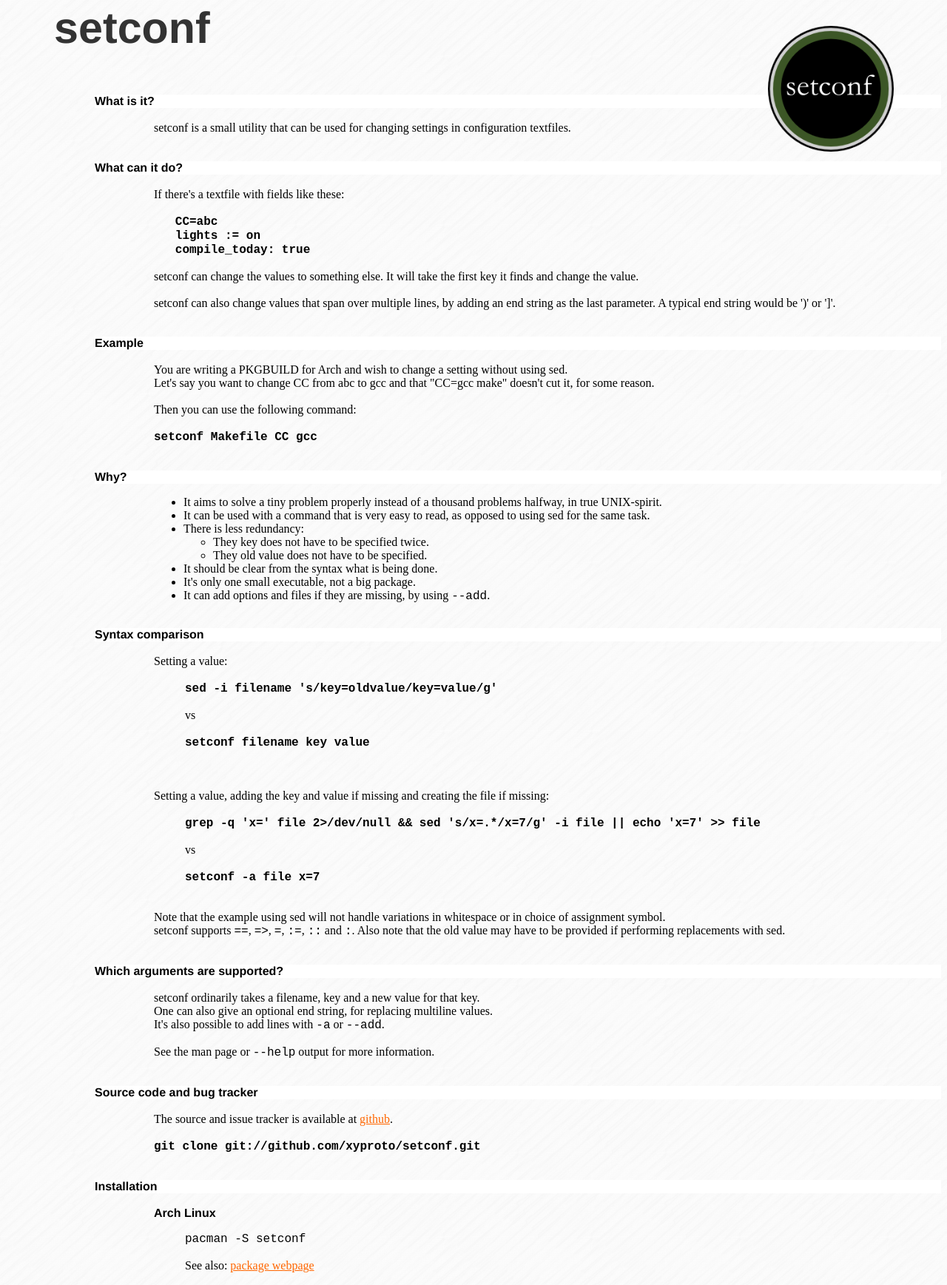
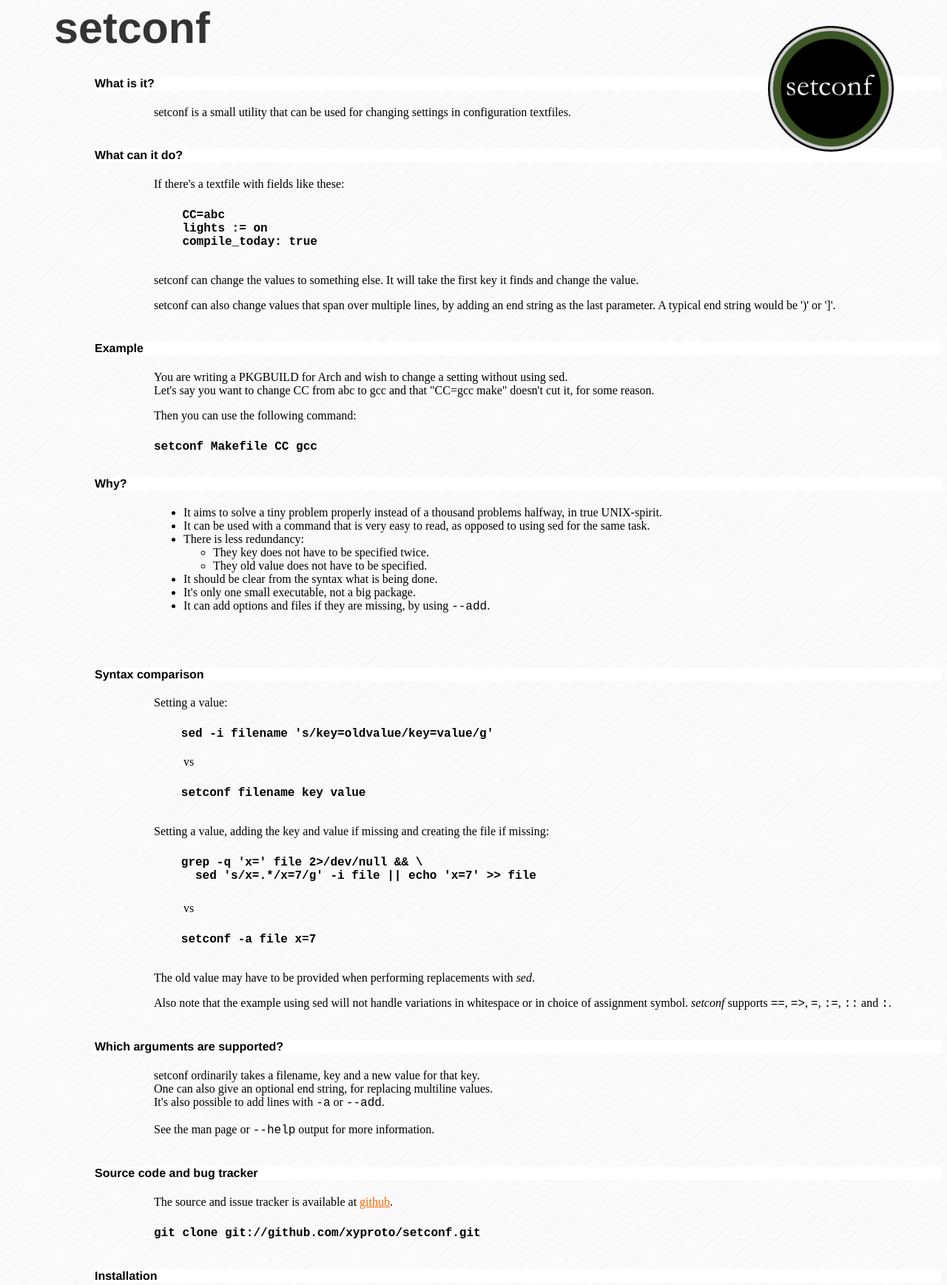
Before and after one commit to xyproto/setconf, a plain HTML site: page web/index.html in a window 1280 px wide. Shown: the part 38-1775 px from the top of the page at 74% size. Drawn offline with Linux system fonts and the light colour scheme.

Commit message:
Minor changes to the webpage

```diff
--- a/web/index.html
+++ b/web/index.html
@@ -11,11 +11,11 @@
     .monospace {
       font-family: Courier New, Courier, monospace;
     }
-    .sans-serif-bold {
+    .sans-serif-bold,#headline,.bar {
       font-family: Helvetica, Arial, sans-serif;
       font-weight: bold;
     }
-    .monospace-bold {
+    .monospace-bold,pre {
       font-family: Courier New, Courier, monospace;
       font-weight: bold;
     }
@@ -51,61 +51,60 @@
       margin-top: 0.7em;
       margin-bottom: 0.4em;
     }
+    .bar {
+      margin-left: 120px;
+      background-color: white;
+      margin-top: 2em;
+      margin-bottom: 1.3em;
+    }
+    .text {
+      margin-left: 200px;
+      margin-top: 1em;
+      margin-bottom: 2.5em;
+    }
+    pre {
+      margin-top: 1.5em;
+      margin-bottom: 0.5em;
+    }
   </style>
 </head>
 <body>
-  <img src="setconflogo.png" id="logo" alt="setconf logo" />
-  <div class=sans-serif-bold id=headline>setconf</div>
-  <div class=sans-serif-bold style="margin-left: 120px; background-color: white; margin-top: 3.5em;">
-    What is it?
+  <div><img src="setconflogo.png" id="logo" alt="setconf logo"/></div>
+  <div id="headline">setconf</div>
+  <div class="bar">What is it?</div>
+  <div class="text">
+    setconf is a small utility that can be used for changing settings in configuration textfiles.
+  </div>
+  <div class="bar">What can it do?</div>
+  <div class="text">
+    If there's a textfile with fields like these:
+    <pre>
+    CC=abc
+    lights := on
+    compile_today: true
+    </pre>
+    <p>
+      setconf can change the values to something else. It will take the first key it finds and change the value.
+    </p>
+    <p>
+      setconf can also change values that span over multiple lines, by adding an end string as the last parameter. A typical end string would be ')' or ']'.
+    </p>
+  </div>
+  <div class="bar">
+    Example
   </div>
   <div style="margin-left: 200px;">
-    <br/>
-    setconf is a small utility that can be used for changing settings in configuration textfiles.
-    <br/>
-    <br/>
-    <br/>
+    <p>
+      You are writing a PKGBUILD for Arch and wish to change a setting without using sed.</br>
+      Let's say you want to change CC from abc to gcc and that "CC=gcc make" doesn't cut it, for some reason.
+    </p>
+    <p>
+      Then you can use the following command:
+      <pre class="oneliner">setconf Makefile CC gcc</pre>
+    </p>
   </div>
-  <div style="margin-left: 120px; background-color: white;">
-    <span class=sans-serif-bold>
-      What can it do?
-    </span>
-  </div>
-  <div style="margin-left: 200px;"><br/>
-    If there's a textfile with fields like these:
-    <br/>
-    <br/>
-    <span class=monospace-bold>&nbsp;&nbsp;&nbsp;CC=abc</span><br class=monospace-bold />
-    <span class=monospace-bold>&nbsp;&nbsp;&nbsp;lights := on</span><br class=monospace-bold />
-    <span class=monospace-bold>&nbsp;&nbsp;&nbsp;compile_today: true</span><br/>
-    <br/>
-    setconf can change the values to something else. It will take the first
-    key it finds and change the value.<br/>
-    <br/>
-    setconf can also change values that span over multiple lines, by adding an end string as the last parameter. A typical end string would be ')' or ']'.
-    <br/>
-    <br/>
-    <br/>
-  </div>
-  <div style="margin-left: 120px; background-color: white;">
-    <span class=sans-serif-bold>Example</span>
-    <span class=sans-serif-bold></span>
-  </div>
-  <div style="margin-left: 200px;"><br/>
-    You are writing a PKGBUILD
-    for Arch and wish to change a setting without using sed.<br/>
-    Let's say you want to change CC from abc to gcc and that "CC=gcc make"
-    doesn't cut it, for some reason.<br/>
-    <br/>
-    Then you can use the following command:<br/><br/>
-    <span class=monospace-bold>
-      setconf Makefile CC gcc</span><br class=monospace-bold />
-    <br/>
-    <br/>
-  </div>
-  <div style="margin-left: 120px; background-color: white;"><span class=sans-serif-bold>Why?</span>
-  </div>
-  <div style="margin-left: 200px;">
+  <div class="bar">Why?</div>
+  <div class="text">
     <ul>
       <li>It aims to solve a tiny problem properly instead of a
         thousand problems halfway, in true UNIX-spirit.</li>
@@ -117,116 +116,93 @@
       </ul>
       <li>It should be clear from the syntax what is being done.</li>
       <li>It's only one small executable, not a big package.</li>
-      <li>It can add options and files if they are missing, by using <span class=monospace>--add</span>.</li>
+      <li>It can add options and files if they are missing, by using <span class="monospace">--add</span>.</li>
     </ul>
     <br/>
   </div>
-  <div style="margin-left: 120px; background-color: white;"><span class=sans-serif-bold>Syntax comparison</span>
+  <div class="bar">Syntax comparison</div>
+  <div class="text">
+    <p>
+      Setting a value:
+      <pre style="margin-left: -2.5em; margin-bottom: -1em;">
+        sed -i filename 's/key=oldvalue/key=value/g'</br>
+      </pre>
+      <span style="margin-left: 2.5em;">vs</span>
+      <pre style="margin-left: -2.5em;">
+        setconf filename key value
+      </pre>
+    </p>
+    <p>
+      Setting a value, adding the key and value if missing and creating the file if missing:
+      <pre style="margin-left: -2.5em;">
+        grep -q 'x=' file 2&gt;/dev/null &amp;&amp; \
+          sed 's/x=.*/x=7/g' -i file || echo 'x=7' &gt;&gt; file
+      </pre>
+      <span style="margin-left: 2.5em;">vs</span>
+      <pre style="margin-left: -2.5em;">
+        setconf -a file x=7
+      </pre>
+    </p>
+    <p>
+      The old value may have to be provided when performing replacements with <i>sed</i>.
+    </p>
+    <p>
+      Also note that the example using sed will not handle variations in whitespace or in choice of assignment symbol.
+      <i>setconf</i> supports
+      <span class="monospace">==</span>,
+      <span class="monospace">=&gt;</span>,
+      <span class="monospace">=</span>,
+      <span class="monospace">:=</span>,
+      <span class="monospace">::</span>
+      and <span class="monospace">:</span>.
+    </p>
   </div>
-  <div style="margin-left: 200px;">
-    <br/>
-    Setting a value:<br/><br/>
-    <div style="margin-left: 42px;">
-      <span class=monospace-bold>
-        sed -i filename 's/key=oldvalue/key=value/g'</br>
-      </span>
-      <br/>
-      vs</br>
-      <br/>
-      <span class=monospace-bold>
-        setconf filename key value</br>
-      </span>
-      <br/>
-    </div>
-  </div>
-  <br/>
-  <div style="margin-left: 200px;">
-    <br/>
-    Setting a value, adding the key and value if missing and creating the file if missing:<br/><br/>
-    <div style="margin-left: 42px;">
-      <span class=monospace-bold>
-        grep -q 'x=' file 2&gt;/dev/null &amp;&amp; sed 's/x=.*/x=7/g' -i file || echo 'x=7' &gt;&gt; file</br>
-      </span>
-      <br/>
-      vs</br>
-      <br/>
-      <span class=monospace-bold>
-        setconf -a file x=7</br>
-      </span>
-    </div>
-    <br/>
-    <br/>
-    Note that the example using sed will not handle variations in whitespace or in choice of assignment symbol.<br/>
-    setconf supports
-    <span class=monospace>==</span>,
-    <span class=monospace>=&gt;</span>,
-    <span class=monospace>=</span>,
-    <span class=monospace>:=</span>,
-    <span class=monospace>::</span>
-    and <span class=monospace>:</span>. Also note that the old value may have to be provided if performing replacements with sed.</br>
-    <br/>
-    <br/>
-  </div>
-  <div style="margin-left: 120px; background-color: white;"><span class=sans-serif-bold>Which arguments are supported?</span>
-  </div>
-  <div style="margin-left: 200px;">
-    <br/>
+  <div class="bar">Which arguments are supported?</div>
+  <div class="text">
     setconf ordinarily takes a filename, key and a new value for that key.<br/>
     One can also give an optional end string, for replacing multiline values.<br/>
-    It's also possible to add lines with <span class=monospace>-a</span> or <span class=monospace>--add</span>.<br/>
+    It's also possible to add lines with <span class="monospace">-a</span> or <span class="monospace">--add</span>.<br/>
     <br/>
-    See the man page or <span class=monospace>--help</span> output for more information.
-    <br/>
-    <br/>
-    <br/>
+    See the man page or <span class="monospace">--help</span> output for more information.
   </div>
 
-  <div style="margin-left: 120px; background-color: white;"><span class=sans-serif-bold>Source code and bug tracker</span>
-  </div>
-  <div style="margin-left: 200px;">
-    <br/>
+  <div class="bar">Source code and bug tracker</div>
+  <div class="text">
     The source and issue tracker is available at <a href="https://github.com/xyproto/setconf">github</a>.<br/>
-    <br/>
-    <span class=monospace-bold>
-      git clone git://github.com/xyproto/setconf.git</span><br class=monospace-bold />
-    <br/>
-    <br/>
+    <pre>git clone git://github.com/xyproto/setconf.git</pre>
   </div>
 
-  <div style="margin-left: 120px; background-color: white;"><span class=sans-serif-bold>Installation</span>
-  </div>
-  <div style="margin-left: 200px;">
-    <br/>
-
-    <div class=sans-serif-bold>Arch Linux</div>
+  <div class="bar">Installation</div>
+  <div class="text">
+    <div class="sans-serif-bold">Arch Linux</div>
     <p style="margin-left: 42px;">
-    <span class=monospace>pacman -S setconf</span><br/><br/>
+    <span class="monospace">pacman -S setconf</span><br/><br/>
     See also: <a href="http://www.archlinux.org/packages/community/any/setconf/">package webpage</a><br/>
     </p>
 
-    <div class=sans-serif-bold>NetBSD</div>
+    <div class="sans-serif-bold">NetBSD</div>
     <p style="margin-left: 42px;">
-    <span class=monospace>pkgin install py27-setconf</span><br/><br/>
+    <span class="monospace">pkgin install py27-setconf</span><br/><br/>
     Or from sources:<br/><br/>
-    <span class=monospace>cd /usr/pkgsrc/sysutils/py-setconf &amp;&amp; make install</span><br/><br/>
+    <span class="monospace">cd /usr/pkgsrc/sysutils/py-setconf &amp;&amp; make install</span><br/><br/>
     </p>
 
-    <div class=sans-serif-bold>Gentoo</div>
+    <div class="sans-serif-bold">Gentoo</div>
     <p style="margin-left: 42px;">
-    <span class=monospace>emerge -av setconf</span><br/><br/>
+    <span class="monospace">emerge -av setconf</span><br/><br/>
     </p>
 
-    <div class=sans-serif-bold>openSUSE</div>
+    <div class="sans-serif-bold">openSUSE</div>
     <p style="margin-left: 42px;">
-    <span class=monospace>zypper install setconf</span><br/><br/>
+    <span class="monospace">zypper install setconf</span><br/><br/>
     </p>
 
-    <div class=sans-serif-bold>Void Linux</div>
+    <div class="sans-serif-bold">Void Linux</div>
     <p style="margin-left: 42px;">
-    <span class=monospace>xbps-install setconf</span><br/><br/>
+    <span class="monospace">xbps-install setconf</span><br/><br/>
     </p>
 
-    <div class=sans-serif-bold>Manually</div>
+    <div class="sans-serif-bold">Manually</div>
 
     <p style="margin-left: 42px;">
       It's recommended to install setconf with your distros package management system.<br/>
@@ -245,7 +221,7 @@
     <br/>
   </div>
 
-  <div style="margin-left: 120px; background-color: white;"><span class=sans-serif-bold>Downloads</span>
+  <div style="margin-left: 120px; background-color: white;"><span class="sans-serif-bold">Downloads</span>
   </div>
   <div style="margin-left: 200px;">
     <br/>
```
